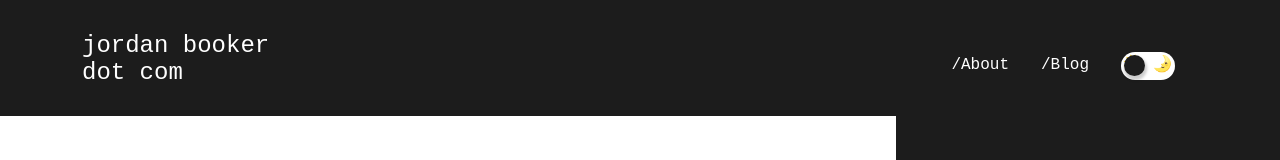
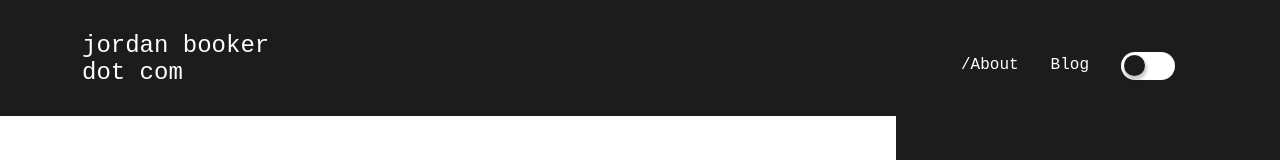
Before and after one commit to jordattebayo/portfolio, a Next.js app: page / in a window 1280 px wide. Shown: the top 160 px of the page. Built offline with nearby package versions, Linux system fonts and the light colour scheme.

Commit message:
updated nav

```diff
--- a/components/navbar.tsx
+++ b/components/navbar.tsx
@@ -199,13 +199,9 @@ const NavList = ({toggle, setToggle}) => {
           </Link>
         </NavListItem>
         <NavListItem>
-          <Link href="/blog" passHref legacyBehavior>
-          <NavLink
-            tabIndex={0}
-          >
-            /Blog
+          <NavLink href="https://jordattebayo.com" target="_blank" >
+            Blog
           </NavLink>
-          </Link>
         </NavListItem>
         {/* <NavListItem>
           <Link href="/rss/feed.xml" passHref legacyBehavior>
@@ -231,9 +227,6 @@ const NavList = ({toggle, setToggle}) => {
           tabIndex={0}
           onKeyDown={(e) => handleKeyPress(e)}
           htmlFor="themeToggle">
-          {/* <CrescentMoon></CrescentMoon> */}
-            <Emojis>🌞 </Emojis>
-            <Emojis >🌛</Emojis>
           </ToggleLabel>
         </ToggleWrapper>
         </NavListItem>
--- a/components/project-card.tsx
+++ b/components/project-card.tsx
@@ -294,7 +294,7 @@ export default function ProjectCard ({ data }) {
            {viewDetails &&
            <ImageWrapper>
            <ImageContainer id={id} maxHeight={image.dimensions.height} maxWidth={image.dimensions.width}>
-           <Image
+           {/* <Image
             placeholder={title}
             src={matchPhotoSource(id)}
             alt={image.placeholder}
@@ -302,7 +302,7 @@ export default function ProjectCard ({ data }) {
             sizes="(max-width: 768px) 100vw,
             (max-width: 1200px) 50vw,
             33vw"
-            />
+            /> */}
            </ImageContainer>
            </ImageWrapper>
            }
```
